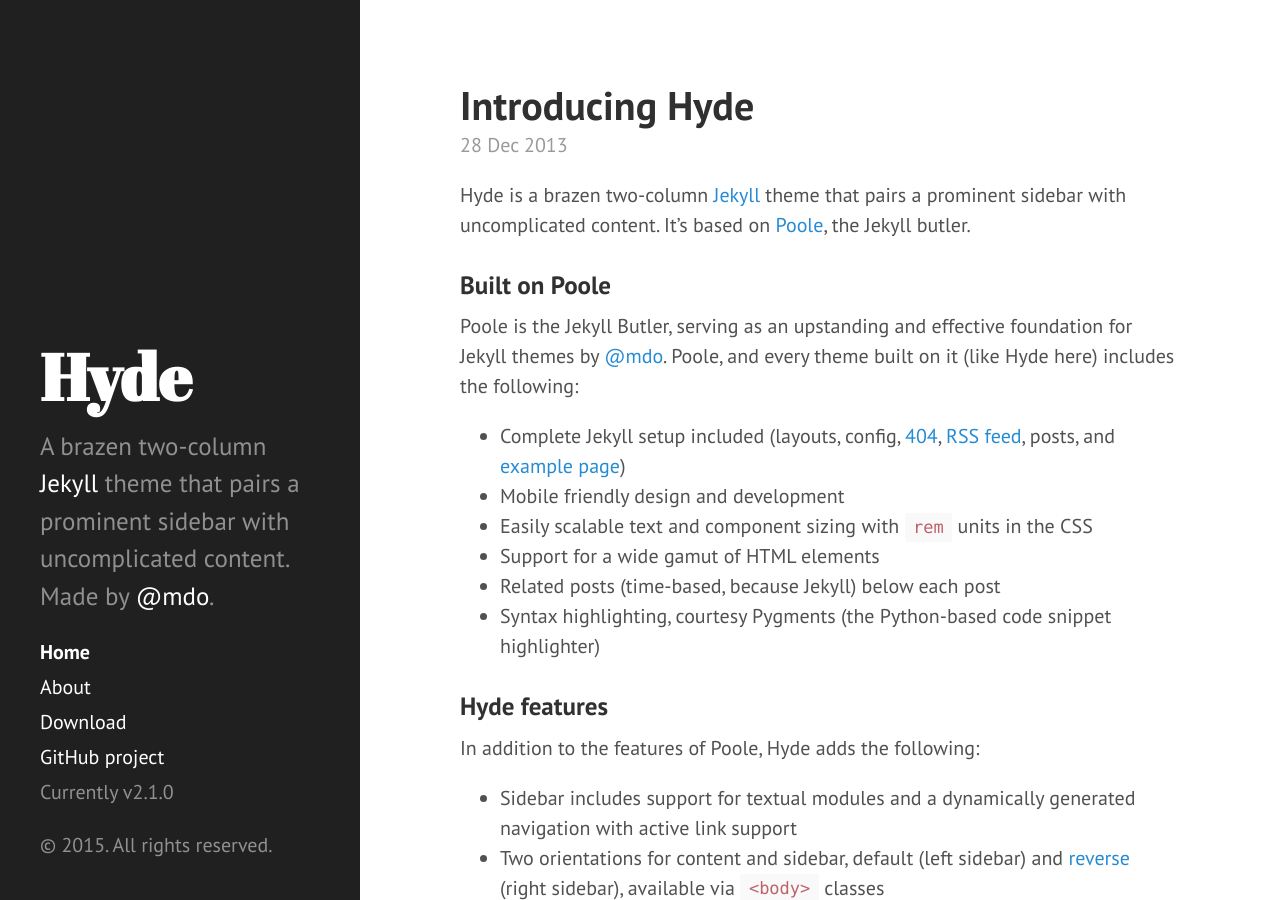
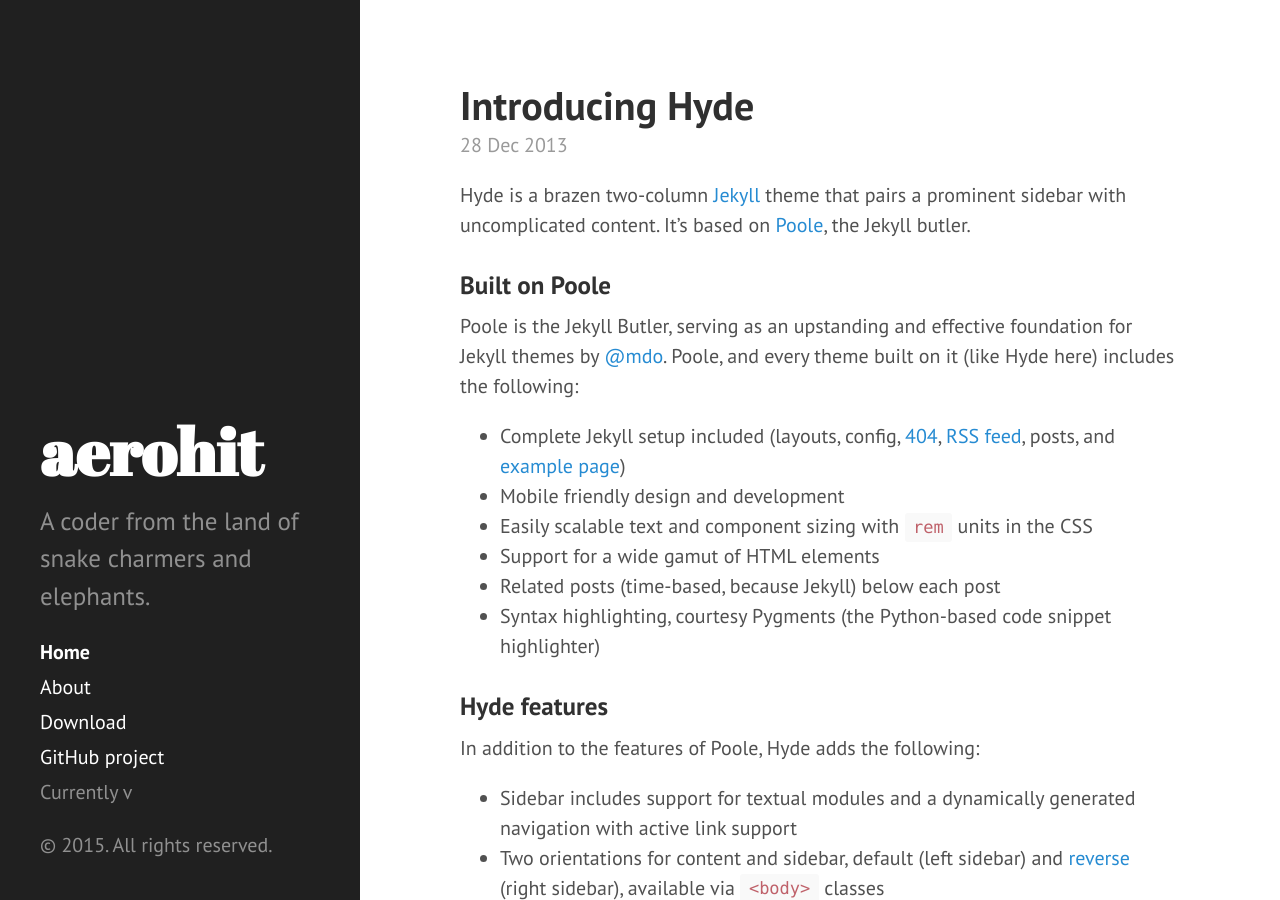
Before and after one commit to aerohit/aerohit.github.io, a Jekyll site: the page built from index.html, in a window 1280 px wide and 900 px high. Built offline with Jekyll 4.4.1, drawn with Linux system fonts in a browser that asks for light colours; Markdown is read by kramdown in place of the engine named in the settings; the list of posts is cut into pages by our own code.

Commit message:
Fixed description and such in _config

```diff
--- a/_config.yml
+++ b/_config.yml
@@ -7,20 +7,10 @@
 relative_permalinks: true
 
 # Setup
-title:            Hyde
-tagline:          'A Jekyll theme'
-description:      'A brazen two-column <a href="http://jekyllrb.com" target="_blank">Jekyll</a> theme that pairs a prominent sidebar with uncomplicated content. Made by <a href="https://twitter.com/mdo" target="_blank">@mdo</a>.'
-url:              http://hyde.getpoole.com
+title:            aerohit
+tagline:          'Wander and Coder'
+description:      'A coder from the land of snake charmers and elephants.'
+url:              http://aerohitsaxena.com
 baseurl:          /
 
-author:
-  name:           'Mark Otto'
-  url:            https://twitter.com/mdo
-
 paginate:         5
-
-# Custom vars
-version:          2.1.0
-
-github:
-  repo:           https://github.com/poole/hyde
```
